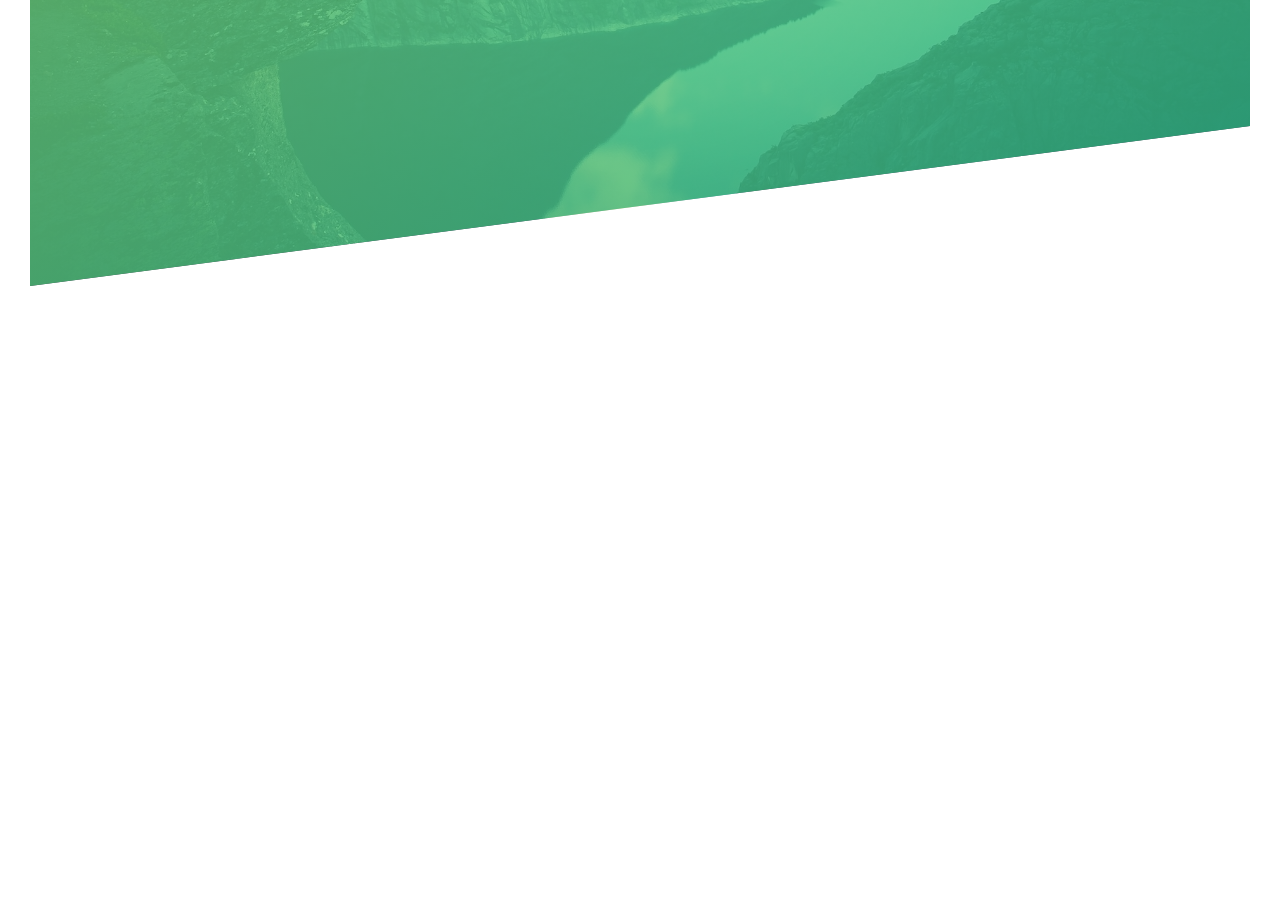
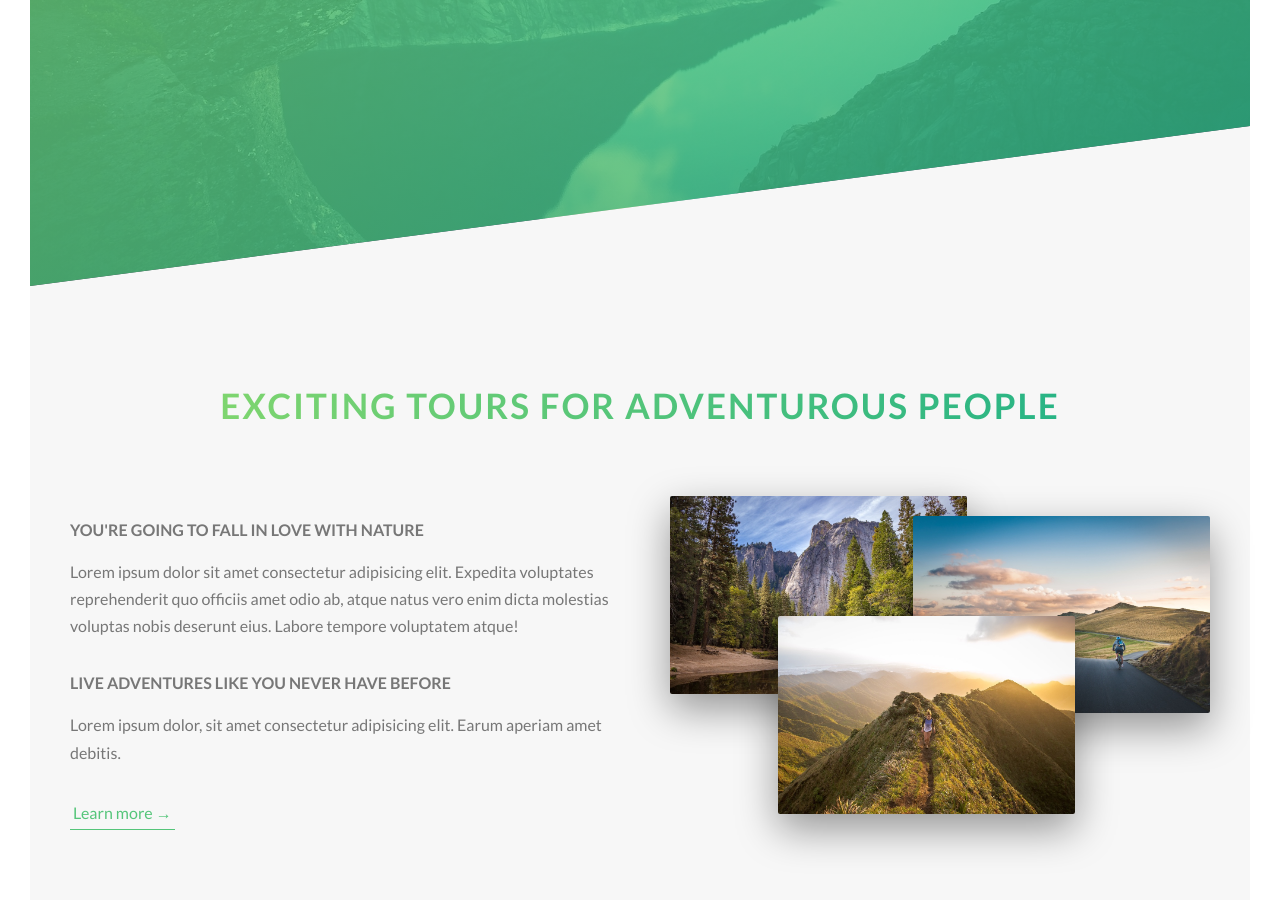
Before and after one commit to armdong/natours, a website: page index.html in a window 1280 px wide. Shown: the part 504-1404 px from the top of the page. Before the commit the page ends 820 px from the top, so only its background shows below. Drawn offline with Linux system fonts and the light colour scheme.

Commit message:
building the about section

```diff
--- a/index.html
+++ b/index.html
@@ -26,6 +26,39 @@
                 <a href="javascript:;" class="btn btn--white btn--animated">Discover our tours</a>
             </div>
         </header>
+
+        <main>
+            <section class="section-about">
+                <div class="u-center-text u-margin-bottom-big">
+                    <h2 class="heading-secondary">
+                        Exciting tours for adventurous people
+                    </h2>
+                </div>
+
+                <div class="row">
+                    <div class="col-1-of-2">
+                        <h3 class="heading-tertiary u-margin-bottom-small">You're going to fall in love with nature</h3>
+                        <p class="paragraph">
+                            Lorem ipsum dolor sit amet consectetur adipisicing elit. Expedita voluptates reprehenderit quo officiis amet odio ab, atque natus vero enim dicta molestias voluptas nobis deserunt eius. Labore tempore voluptatem atque!
+                        </p>
+
+                        <h3 class="heading-tertiary u-margin-bottom-small">Live adventures like you never have before</h3>
+                        <p class="paragraph">
+                            Lorem ipsum dolor, sit amet consectetur adipisicing elit. Earum aperiam amet debitis.
+                        </p>
+
+                        <a href="javascript:;" class="btn-text">Learn more &rarr;</a>
+                    </div>
+                    <div class="col-1-of-2">
+                        <div class="composition">
+                            <img src="./img/nat-1-large.jpg" alt="Photo 1" class="composition__photo composition__photo--p1">
+                            <img src="./img/nat-2-large.jpg" alt="Photo 2" class="composition__photo composition__photo--p2">
+                            <img src="./img/nat-3-large.jpg" alt="Photo 3" class="composition__photo composition__photo--p3">
+                        </div>
+                    </div>
+                </div>
+            </section>
+        </main>
 
         <!-- <section class="grid-test">
             <div class="row">
--- a/sass/abstracts/_variables.scss
+++ b/sass/abstracts/_variables.scss
@@ -3,9 +3,14 @@ $color-primary: #55c57a;
 $color-primary-light: #7ed56f;
 $color-primary-dark: #28b485;
 
+$color-grey-light-1: #f7f7f7;
+
 $color-grey-dark: #777;
 $color-white: #fff;
 $color-black: #000;
+
+// FONT
+$default-font-size: 1.6rem;
 
 // GRID
 $grid-width: 114rem;
--- a/sass/base/_typography.scss
+++ b/sass/base/_typography.scss
@@ -29,3 +29,34 @@ body {
     animation: moveInRight 1s ease-out;
   }
 }
+
+.heading-secondary {
+  font-size: 3.5rem;
+  text-transform: uppercase;
+  font-weight: 700;
+  display: inline-block;
+  background-image: linear-gradient(to right, $color-primary-light, $color-primary-dark);
+  -webkit-background-clip: text;
+  color: transparent;
+  letter-spacing: .2rem;
+  transition: all .2s;
+
+  &:hover {
+    transform: skewY(2deg) skewX(15deg) scale(1.1);
+    text-shadow: .5rem 1rem 2rem rgba($color-black, .2);
+  }
+}
+
+.heading-tertiary {
+  font-size: $default-font-size;
+  font-weight: 700;
+  text-transform: uppercase;
+}
+
+.paragraph {
+  font-size: $default-font-size;
+
+  &:not(:last-child) {
+    margin-bottom: 3rem;
+  }
+}
--- a/sass/base/_utilities.scss
+++ b/sass/base/_utilities.scss
@@ -0,0 +1,5 @@
+.u-center-text { text-align: center; }
+
+.u-margin-bottom-small { margin-bottom: 1.5rem; }
+.u-margin-bottom-medium { margin-bottom: 4rem; }
+.u-margin-bottom-big { margin-bottom: 8rem; }
--- a/sass/components/_button.scss
+++ b/sass/components/_button.scss
@@ -53,3 +53,28 @@
     animation-fill-mode: backwards;
   }
 }
+
+.btn-text {
+  &:link,
+  &:visited {
+    font-size: $default-font-size;
+    color: $color-primary;
+    display: inline-block;
+    text-decoration: none;
+    border-bottom: .1rem solid $color-primary;
+    padding: .3rem;
+    transition: all .2s;
+  }
+
+  &:hover {
+    background-color: $color-primary;
+    color: $color-white;
+    box-shadow: 0 1rem 2rem rgba($color-black, .15);
+    transform: translateY(-.2rem);
+  }
+
+  &:active {
+    box-shadow: 0 .5rem 1rem rgba($color-black, .15);
+    transform: translateY(0);
+  }
+}
--- /dev/null
+++ b/sass/components/_composition.scss
@@ -0,0 +1,39 @@
+.composition {
+  position: relative;
+
+  &__photo {
+    width: 55%;
+    box-shadow: 0 1.5rem 4rem rgba($color-black, .4);
+    border-radius: .2rem;
+    position: absolute;
+    z-index: 10;
+    transition: all .2s;
+    outline-offset: 2rem;
+
+    &--p1 {
+      top: -2rem;
+      left: 0;
+    }
+
+    &--p2 {
+      top: 0;
+      right: 0;
+    }
+
+    &--p3 {
+      top: 10rem;
+      left: 20%;
+    }
+
+    &:hover {
+      outline: 1.5rem solid $color-primary;
+      transform: scale(1.05) translateY(-.5rem);
+      box-shadow: 0 2.5rem 4rem rgba($color-black, .5);
+      z-index: 20;
+    }
+  }
+
+  &:hover &__photo:not(:hover) {
+    transform: scale(.95);
+  }
+}
--- a/sass/layout/_grid.scss
+++ b/sass/layout/_grid.scss
@@ -1,6 +1,5 @@
 .row {
   max-width: $grid-width;
-  background-color: #eee;
   margin: 0 auto;
 
   &:not(:last-child) {
@@ -10,7 +9,6 @@
   @include clearfix;
 
   [class^="col-"] {
-    background-color: orangered;
     float: left;
 
     &:not(:last-child) {
--- a/sass/main.scss
+++ b/sass/main.scss
@@ -8,6 +8,7 @@
 @import './base/utilities';
 
 @import './components/button';
+@import './components/composition';
 
 @import './layout/grid';
 @import './layout/header';
--- a/sass/pages/_home.scss
+++ b/sass/pages/_home.scss
@@ -0,0 +1,5 @@
+.section-about {
+  background-color: $color-grey-light-1;
+  padding: 25rem 0;
+  margin-top: -20vh;
+}
```
Also changed, not shown: css/style.css.
